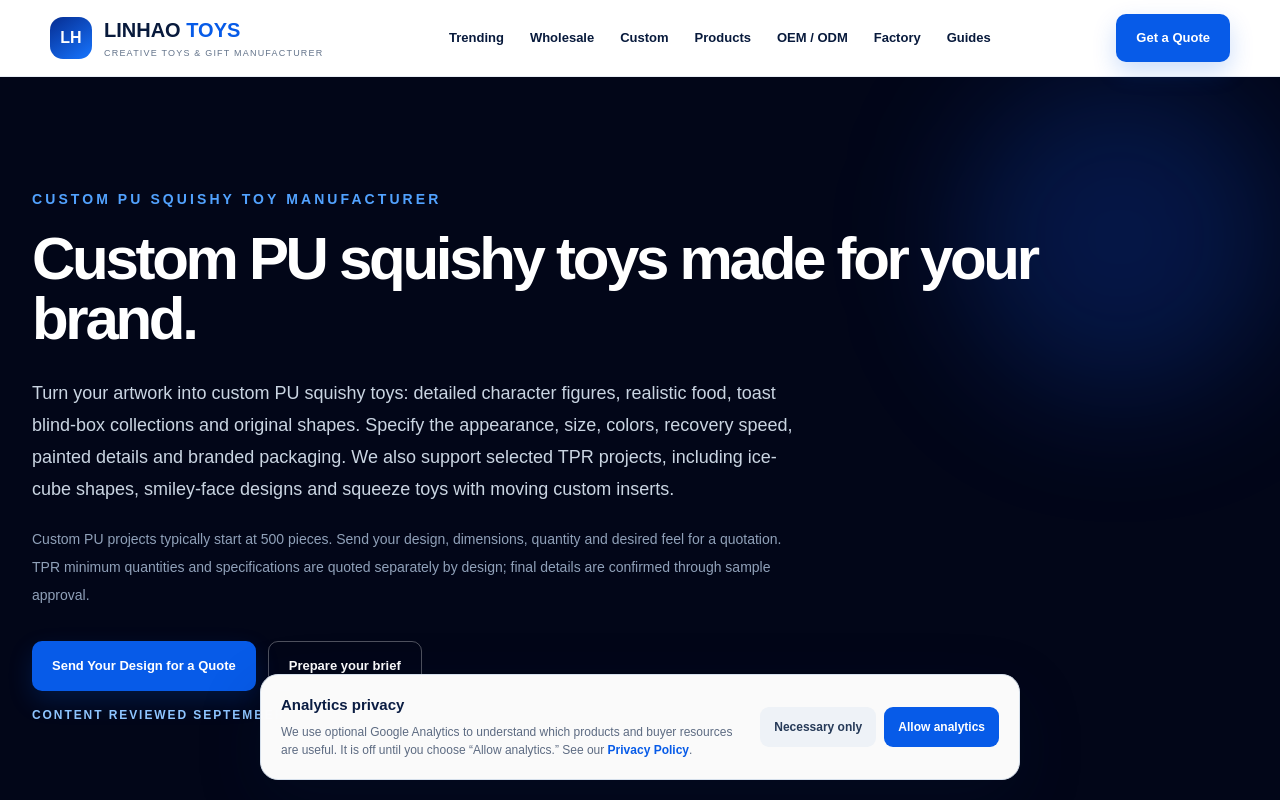
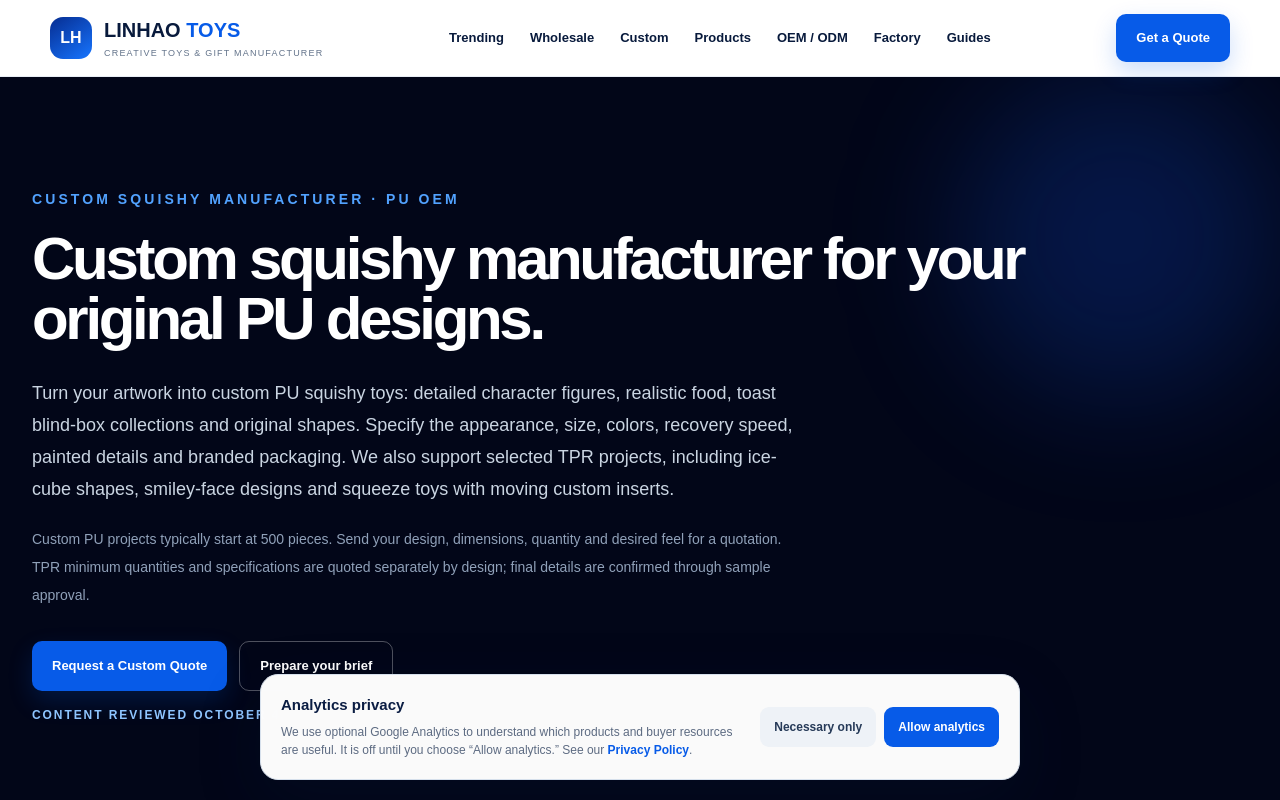
Before and after one commit to cenno1/linhao-toys, a Next.js app: page /custom-squishy-toy-manufacturer in a window 1280 px wide. Shown: the top 800 px of the page. Built offline with nearby package versions, Linux system fonts and the light colour scheme; no server answers.

Commit message:
Improve PU buyer pages: app/custom-squishy-toy-manufacturer/page.tsx

```diff
--- a/app/custom-squishy-toy-manufacturer/page.tsx
+++ b/app/custom-squishy-toy-manufacturer/page.tsx
@@ -2,12 +2,12 @@ import type { Metadata } from "next";
 import SeoLandingPage from "@/components/SeoLandingPage";
 
 export const metadata: Metadata = {
-  title: "Custom PU Squishy Toy Manufacturer | OEM & Private Label",
+  title: "Custom Squishy Manufacturer | PU OEM & Private Label",
   description: "Custom PU squishy toys from your artwork: character figures, realistic food and blind-box designs. MOQ from 500 pieces. Selected TPR designs also available.",
   alternates: { canonical: "/custom-squishy-toy-manufacturer" },
   keywords: ["custom squishy toy manufacturer", "custom PU squishy toys", "OEM PU squishy manufacturer", "custom slow rising squishy toys", "custom TPR squeeze toys"],
   openGraph: {
-    title: "Custom PU Squishy Toy Manufacturer | OEM & Private Label",
+    title: "Custom Squishy Manufacturer | PU OEM & Private Label",
     description: "Custom PU shapes, recovery speeds, painted details and private-label packaging, plus selected TPR cube and smiley-face projects.",
     url: "/custom-squishy-toy-manufacturer",
     type: "website",
@@ -15,7 +15,7 @@ export const metadata: Metadata = {
   },
   twitter: {
     card: "summary_large_image",
-    title: "Custom PU Squishy Toy Manufacturer | OEM & Private Label",
+    title: "Custom Squishy Manufacturer | PU OEM & Private Label",
     description: "Custom PU shapes, recovery speeds, painted details and private-label packaging, plus selected TPR cube and smiley-face projects.",
     images: ["/images/products/premium-custom-pu-character-figure.jpg"],
   },
@@ -24,15 +24,15 @@ export const metadata: Metadata = {
 export default function Page() {
   return <SeoLandingPage
     path="/custom-squishy-toy-manufacturer"
-    eyebrow="CUSTOM PU SQUISHY TOY MANUFACTURER"
-    title="Custom PU squishy toys made for your brand."
+    eyebrow="CUSTOM SQUISHY MANUFACTURER · PU OEM"
+    title="Custom squishy manufacturer for your original PU designs."
     introduction="Turn your artwork into custom PU squishy toys: detailed character figures, realistic food, toast blind-box collections and original shapes. Specify the appearance, size, colors, recovery speed, painted details and branded packaging. We also support selected TPR projects, including ice-cube shapes, smiley-face designs and squeeze toys with moving custom inserts."
     buyerNote="Custom PU projects typically start at 500 pieces. Send your design, dimensions, quantity and desired feel for a quotation. TPR minimum quantities and specifications are quoted separately by design; final details are confirmed through sample approval."
     productSlugs={["premium-custom-pu-character-figure","ultra-slow-rising-realistic-pu-food-squishy","custom-pu-toast-squishy-blind-box","custom-pu-ice-skate-squishy","custom-pu-fruit-animal-figures","custom-pu-high-rebound-ball","custom-tpr-squishy-brand-inserts","custom-tpr-popsicle-butter-cube-squishy"]}
     preserveProductOrder
     productEyebrow="PU CASES & DESIGN REFERENCES · SELECTED TPR OPTIONS"
-    quoteLabel="Send Your Design for a Quote"
-    lastReviewed="2026-09-26"
+    quoteLabel="Request a Custom Quote"
+    lastReviewed="2026-10-04"
     serviceType="Custom PU squishy toy OEM manufacturing with selected TPR development"
     productHeading="Explore custom PU designs, then selected TPR options."
     productDescription="Start with PU character and realistic food samples, followed by toast and ice-skate design references. Explore TPR cubes and custom-insert toys below. Product pages distinguish actual samples from design references; approve a physical sample for your own project."
@@ -59,6 +59,9 @@ export default function Page() {
       "Destination market, intended age grade and requested timing",
     ]}
     relatedPages={[
+      { title: "Custom Food Squishy Manufacturing", text: "Review real PU food samples, ultra-slow recovery and moist-feeling texture, then specify your original shapes and packaging.", href: "/products/ultra-slow-rising-realistic-pu-food-squishy" },
+      { title: "Custom Character Squishy Manufacturing", text: "Plan original character artwork, sculpted features, painted details and recovery speed around an approved physical sample.", href: "/products/premium-custom-pu-character-figure" },
+      { title: "Logo Printing & Packaging Guide", text: "Choose artwork positions, finish requirements and branded packing before approving your sample.", href: "/resources/custom-squishy-toy-logo-printing-packaging-guide" },
       { title: "Real Custom PU Cases", text: "View character, robot and strawberry examples with customizable appearance and recovery speed.", href: "/custom-pu-squishy-case-studies" },
       { title: "Selected TPR Customization", text: "Explore ice-cube shapes, smiley-face designs and moving custom brand inserts.", href: "/tpr-squishy-toy-manufacturer" },
       { title: "Custom PU Squishy Manufacturer", text: "Plan original PU shapes, slow-rise recovery, artwork and private-label packaging around one approved sample.", href: "/custom-pu-squishy-manufacturer" },
```
